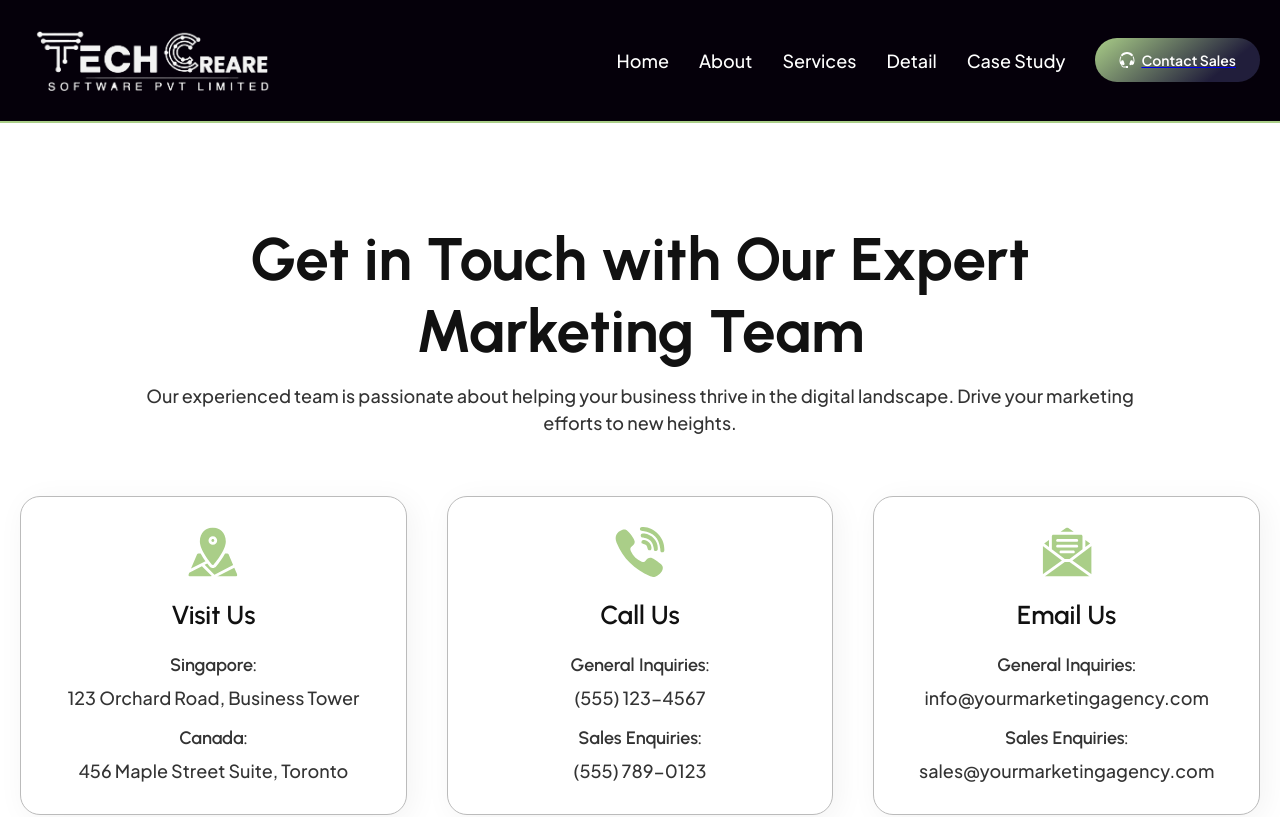
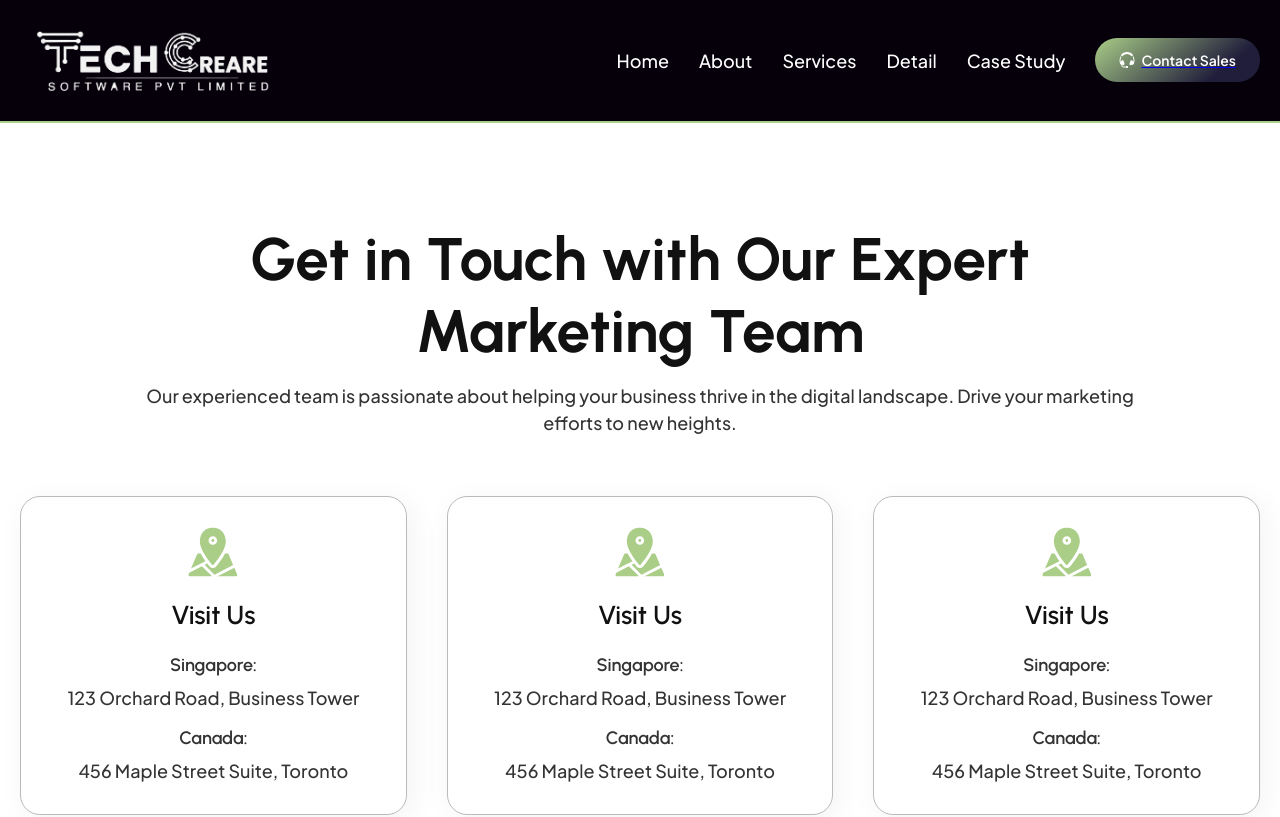
Before and after one commit to vishnusharma7/tech-web, a React (Vite) app: page /contact in a window 1280 px wide. Shown: the top 817 px of the page. Built offline with nearby package versions, Linux system fonts and the light colour scheme.

Commit message:
cleanup upwa

```diff
--- a/src/components/contact-info.jsx
+++ /dev/null
@@ -1,42 +0,0 @@
-/* eslint-disable react/prop-types */
-const ContactInfo = ({
-  icon,
-  heading,
-  infoHeading,
-  infoDetail,
-  infoHeading1,
-  infoDetail1,
-}) => {
-  return (
-    <div className="flex-1 rounded-xl bg-secondary-light-10 shadow-[5px_5px_30px_rgba(0,_0,_0,_0.05)] box-border overflow-hidden flex flex-col items-center justify-center py-[30px] px-[29px] gap-[20px] min-w-[280px] max-w-full text-center text-7xl text-secondary-dark-20 font-sub-headings-sub-heading-26px-semibold border-[1px] border-solid border-secondary-light-80">
-       <img
-        className="w-[50px] h-[50px] relative overflow-hidden shrink-0"
-        alt=""
-        src={icon}
-      />
-      <h3 className="m-0 self-stretch relative text-inherit leading-[36px] font-semibold font-inherit mq450:text-2xl mq450:leading-[29px]">
-        {heading}
-      </h3>
-      <div className="self-stretch flex flex-col items-start justify-center gap-[15px] text-lg text-secondary-dark-40">
-        <div className="self-stretch flex flex-col items-start justify-center gap-[6px]">
-          <div className="self-stretch relative leading-[25px] font-semibold">
-            {infoHeading}
-          </div>
-          <div className="self-stretch relative leading-[27px] font-medium font-paragraphs-para-18px-semibold">
-            {infoDetail}
-          </div>
-        </div>
-        <div className="self-stretch flex flex-col items-start justify-center gap-[6px]">
-          <div className="self-stretch relative leading-[25px] font-semibold">
-            {infoHeading1}
-          </div>
-          <div className="self-stretch relative leading-[27px] font-medium font-paragraphs-para-18px-semibold">
-            {infoDetail1}
-          </div>
-        </div>
-      </div>
-    </div>
-  );
-};
-
-export default ContactInfo;
--- a/src/components/contact.jsx
+++ b/src/components/contact.jsx
@@ -12,30 +12,92 @@ const Contact = () => {
           paraGap="15px"
         />
         <div className="self-stretch flex flex-row flex-wrap items-center justify-center gap-[40px] max-w-full mq750:gap-[40px]">
-          <ContactInfo
-            icon="/icon-31.svg"
-            heading="Visit Us"
-            infoHeading="Singapore:"
-            infoDetail="123 Orchard Road, Business Tower"
-            infoHeading1="Canada:"
-            infoDetail1="456 Maple Street Suite, Toronto"
-          />
-          <ContactInfo
-            icon="/icon-4.svg"
-            heading="Call Us"
-            infoHeading="General Inquiries:"
-            infoDetail="(555) 123-4567"
-            infoHeading1="Sales Enquiries:"
-            infoDetail1="(555) 789-0123"
-          />
-          <ContactInfo
-            icon="/icon-5.svg"
-            heading="Email Us"
-            infoHeading="General Inquiries:"
-            infoDetail="info@yourmarketingagency.com"
-            infoHeading1="Sales Enquiries:"
-            infoDetail1="sales@yourmarketingagency.com"
-          />
+
+          <div className="flex-1 rounded-xl bg-secondary-light-10 shadow-[5px_5px_30px_rgba(0,_0,_0,_0.05)] box-border overflow-hidden flex flex-col items-center justify-center py-[30px] px-[29px] gap-[20px] min-w-[280px] max-w-full text-center text-7xl text-secondary-dark-20 font-sub-headings-sub-heading-26px-semibold border-[1px] border-solid border-secondary-light-80" data-aos="fade-up">
+            <img
+              className="w-[50px] h-[50px] relative overflow-hidden shrink-0"
+              alt=""
+              src="/icon-31.svg"
+            />
+            <h3 className="m-0 self-stretch relative text-inherit leading-[36px] font-semibold font-inherit mq450:text-2xl mq450:leading-[29px]">
+              Visit Us
+            </h3>
+            <div className="self-stretch flex flex-col items-start justify-center gap-[15px] text-lg text-secondary-dark-40">
+              <div className="self-stretch flex flex-col items-start justify-center gap-[6px]">
+                <div className="self-stretch relative leading-[25px] font-semibold">
+                  Singapore:
+                </div>
+                <div className="self-stretch relative leading-[27px] font-medium font-paragraphs-para-18px-semibold">
+                  123 Orchard Road, Business Tower
+                </div>
+              </div>
+              <div className="self-stretch flex flex-col items-start justify-center gap-[6px]">
+                <div className="self-stretch relative leading-[25px] font-semibold">
+                  Canada:
+                </div>
+                <div className="self-stretch relative leading-[27px] font-medium font-paragraphs-para-18px-semibold">
+                  456 Maple Street Suite, Toronto
+                </div>
+              </div>
+            </div>
+          </div>
+          <div className="flex-1 rounded-xl bg-secondary-light-10 shadow-[5px_5px_30px_rgba(0,_0,_0,_0.05)] box-border overflow-hidden flex flex-col items-center justify-center py-[30px] px-[29px] gap-[20px] min-w-[280px] max-w-full text-center text-7xl text-secondary-dark-20 font-sub-headings-sub-heading-26px-semibold border-[1px] border-solid border-secondary-light-80" data-aos="fade-up" data-aos-delay="200">
+            <img
+              className="w-[50px] h-[50px] relative overflow-hidden shrink-0"
+              alt=""
+              src="/icon-31.svg"
+            />
+            <h3 className="m-0 self-stretch relative text-inherit leading-[36px] font-semibold font-inherit mq450:text-2xl mq450:leading-[29px]">
+              Visit Us
+            </h3>
+            <div className="self-stretch flex flex-col items-start justify-center gap-[15px] text-lg text-secondary-dark-40">
+              <div className="self-stretch flex flex-col items-start justify-center gap-[6px]">
+                <div className="self-stretch relative leading-[25px] font-semibold">
+                  Singapore:
+                </div>
+                <div className="self-stretch relative leading-[27px] font-medium font-paragraphs-para-18px-semibold">
+                  123 Orchard Road, Business Tower
+                </div>
+              </div>
+              <div className="self-stretch flex flex-col items-start justify-center gap-[6px]">
+                <div className="self-stretch relative leading-[25px] font-semibold">
+                  Canada:
+                </div>
+                <div className="self-stretch relative leading-[27px] font-medium font-paragraphs-para-18px-semibold">
+                  456 Maple Street Suite, Toronto
+                </div>
+              </div>
+            </div>
+          </div>
+          <div className="flex-1 rounded-xl bg-secondary-light-10 shadow-[5px_5px_30px_rgba(0,_0,_0,_0.05)] box-border overflow-hidden flex flex-col items-center justify-center py-[30px] px-[29px] gap-[20px] min-w-[280px] max-w-full text-center text-7xl text-secondary-dark-20 font-sub-headings-sub-heading-26px-semibold border-[1px] border-solid border-secondary-light-80" data-aos="fade-up" data-aos-delay="400">
+            <img
+              className="w-[50px] h-[50px] relative overflow-hidden shrink-0"
+              alt=""
+              src="/icon-31.svg"
+            />
+            <h3 className="m-0 self-stretch relative text-inherit leading-[36px] font-semibold font-inherit mq450:text-2xl mq450:leading-[29px]">
+              Visit Us
+            </h3>
+            <div className="self-stretch flex flex-col items-start justify-center gap-[15px] text-lg text-secondary-dark-40">
+              <div className="self-stretch flex flex-col items-start justify-center gap-[6px]">
+                <div className="self-stretch relative leading-[25px] font-semibold">
+                  Singapore:
+                </div>
+                <div className="self-stretch relative leading-[27px] font-medium font-paragraphs-para-18px-semibold">
+                  123 Orchard Road, Business Tower
+                </div>
+              </div>
+              <div className="self-stretch flex flex-col items-start justify-center gap-[6px]">
+                <div className="self-stretch relative leading-[25px] font-semibold">
+                  Canada:
+                </div>
+                <div className="self-stretch relative leading-[27px] font-medium font-paragraphs-para-18px-semibold">
+                  456 Maple Street Suite, Toronto
+                </div>
+              </div>
+            </div>
+          </div>
+
         </div>
         <div className="self-stretch rounded-11xl bg-secondary-light-10 overflow-hidden flex flex-row items-center justify-center [row-gap:20px] max-w-full text-left text-17xl text-secondary-dark-30 mq1050:flex-wrap">
           <div className="flex-1 shadow-[5px_5px_30px_rgba(0,_0,_0,_0.04)] overflow-hidden flex flex-col items-start justify-start p-10 box-border gap-[20px] min-w-[526px] max-w-full mq750:pt-[26px] mq750:pb-[26px] mq750:box-border mq750:min-w-full">
```
